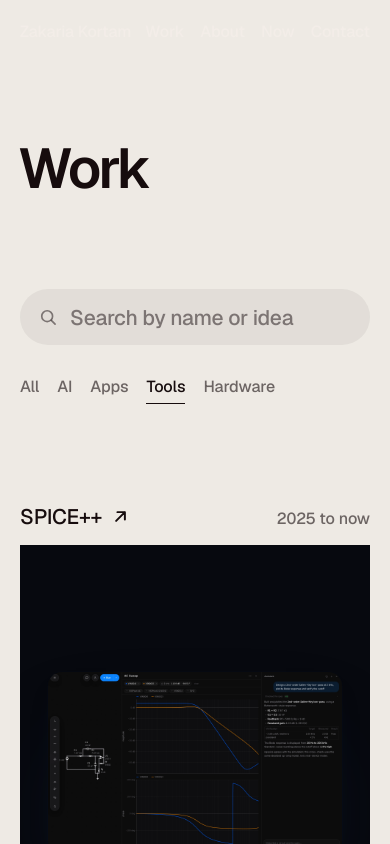
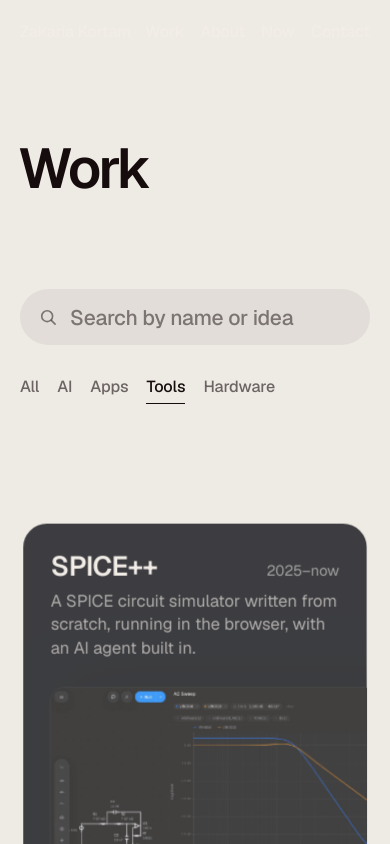
Before and after one commit to zkortam/zakariakortam, a Next.js app: page /portfolio in a window 390 px wide. Both pictures are taken after a click on the button "Tools". Shown: the top 844 px of the page. Built offline with nearby package versions, Linux system fonts and the light colour scheme.

Commit message:
Work page: products as tiles like the home page, roles and projects in one row style; short years (2025–26, 2024)
Co-Authored-By: Claude Opus 5.5 <noreply@anthropic.com>

```diff
--- a/src/app/globals.css
+++ b/src/app/globals.css
@@ -1330,3 +1330,21 @@ a, button { transition-property: color, background-color, border-color, opacity,
   background: radial-gradient(closest-side, color-mix(in oklab, var(--acc) 42%, transparent), transparent); opacity: .6; }
 .rh-meta { display: flex; flex-wrap: wrap; gap: 4px 20px; margin-top: 20px; color: var(--bone); }
 .rh-meta span { color: var(--bone-64); }
+
+/* ---------- Work page: the products as tiles ---------- */
+.bt-top { display: flex; align-items: baseline; justify-content: space-between; gap: 16px; }
+.bt-year { flex: none; font-size: 15px; opacity: .56; }
+.wgrid { display: grid; grid-template-columns: minmax(0, 1fr); gap: 12px; }
+@media (min-width: 768px) { .wgrid { grid-template-columns: repeat(2, minmax(0, 1fr)); gap: 16px; } }
+@media (min-width: 1280px) { .wgrid { grid-template-columns: repeat(3, minmax(0, 1fr)); gap: 20px; } }
+.bt.bt-w { height: 520px; min-height: 0; }
+@media (min-width: 1024px) { .bt.bt-w { height: 560px; } }
+.bt-w .bt-title { font-size: 28px; }
+.bt-w.bt-shot .bt-media { padding: 28px 0 0 28px; justify-content: flex-start; }
+.bt-w.bt-helio .bt-media { padding: 28px 28px 0; }
+.bt-w.bt-shot .bt-media img { width: 150%; max-width: none; border-radius: 14px 0 0 0; }
+.bt-w.bt-helio .bt-card { width: 100%; border-radius: 18px 18px 0 0; }
+.bt-w.bt-airo { flex-direction: column; }
+.bt-w.bt-airo .bt-head { flex: none; padding-bottom: 0; }
+.bt-w.bt-airo .bt-media { padding: 28px 28px 0; }
+.wgrid > .bt { grid-column: auto; }
--- a/src/components/Bento.tsx
+++ b/src/components/Bento.tsx
@@ -18,13 +18,16 @@ const FIGURES = [
   { value: '8,580', label: 'commits, all in 2026' },
 ]
 
-function Tile({ id, className, children, media }: { id: string; className: string; children?: ReactNode; media: ReactNode }) {
+export function Tile({ id, className, children, media, year }: { id: string; className: string; children?: ReactNode; media: ReactNode; year?: boolean }) {
   const p = projects.find((x) => x.id === id)!
   const spec = PLATES[id]
   return (
     <TLink href={`/portfolio/${id}`} className={`bt ${className}`} data-tone={spec.tone} style={{ ['--ground' as string]: spec.ground }}>
       <span className="bt-head">
-        <span className="bt-title">{p.title}</span>
+        <span className="bt-top">
+          <span className="bt-title">{p.title}</span>
+          {year && <span className="bt-year tnum">{p.year}</span>}
+        </span>
         <span className="bt-line">{p.line}</span>
         {children}
       </span>
@@ -33,6 +36,22 @@ function Tile({ id, className, children, media }: { id: string; className: strin
       </span>
     </TLink>
   )
+}
+
+/** The real picture for each product's tile. */
+export function tileMedia(id: string, square = false): { cls: string; media: ReactNode } {
+  const spec = PLATES[id]
+  if (id === 'helio')
+    return {
+      cls: 'bt-helio',
+      media: <span className="bt-card">{spec.video && <LoopVideo clip={square && spec.video.mobile ? spec.video.mobile : spec.video} mobile={spec.video.mobile} id="tile-helio" />}</span>,
+    }
+  if (id === 'surf' || id === 'surf-messenger') return { cls: 'bt-phone', media: <PhoneWithLoop spec={spec} desk={false} /> }
+  if (id === 'spice-plus-plus')
+    return { cls: 'bt-shot', media: <Image src="/work/hd/spice-plus-plus-app.webp" alt="" width={3200} height={2000} sizes="(min-width:1024px) 40vw, 100vw" quality={82} /> }
+  if (id === 'rtl-plus-plus')
+    return { cls: 'bt-shot', media: <Image src="/work/hd/rtlpp-app.webp" alt="" width={2304} height={1612} sizes="(min-width:1024px) 40vw, 100vw" quality={82} /> }
+  return { cls: 'bt-airo', media: <Image src="/work/derived/airofind-results.webp" alt="" width={1277} height={1760} sizes="(min-width:1024px) 30vw, 80vw" quality={82} /> }
 }
 
 export function Bento() {
--- a/src/components/ProjectTile.tsx
+++ /dev/null
@@ -1,98 +0,0 @@
-import Image from 'next/image'
-import { TLink } from './TLink'
-import { HERO_SIZES } from './PlateMedia'
-import type { Project } from '@/lib/projects-data'
-import { PHONE_SCREEN, PLATES } from '@/lib/media'
-import { Icon } from './Icon'
-
-const TILE_SIZES = '(min-width:1024px) 31vw, (min-width:768px) 48vw, 100vw'
-
-export function ProjectTile({ project, index }: { project: Project; index: number }) {
-  const spec = PLATES[project.id]
-  if (!spec) return null
-  const img = spec.primary
-  const hero = HERO_SIZES[project.id]
-  const c = spec.composition
-  // Tiles stay still, but they show the loop's first frame: a tile opening into its plate lands on the same picture.
-  const vid = spec.video
-  const card = c === 'card' && vid ? { src: vid.poster, w: vid.w, h: vid.h, alt: img.alt } : img
-  // The first row is above the fold on tablets and desktops: fetch it with the HTML, not after layout.
-  const load = index === 0 ? ({ priority: true } as const) : index < 3 ? ({ loading: 'eager' } as const) : {}
-  return (
-    <TLink
-      href={`/portfolio/${project.id}`}
-      flip="tile"
-      flipId={project.id}
-      className="tile u-group col-span-4 block md:col-span-6 lg:col-span-4"
-      data-media=""
-      style={{ ['--d' as string]: `${(index % 3) * 80}ms` }}
-    >
-      <span className="flex items-baseline justify-between gap-[12px]">
-        <span className="text-read">
-          <span className="u-box">
-            {project.title}
-            <span aria-hidden="true" className="u-line" />
-          </span>
-          <span aria-hidden="true" className="tarr ml-[8px]">
-            <Icon name="arrow-up-right" size="1em" strokeWidth={2.25} className="ar" />
-          </span>
-        </span>
-        <span className="c3 tnum whitespace-nowrap text-body" data-align="end">
-          {project.year}
-        </span>
-      </span>
-      <span className="tile-media mt-[14px] block" style={{ background: spec.ground }}>
-        {c === 'card' && (
-          <span className="absolute inset-0 flex items-center justify-center">
-            <span className={`card tile-card block ${project.id === 'helio' ? '' : 'card-plain'}`} style={{ width: project.id === 'helio' ? '92%' : '84%' }} data-flip-img="" data-flip-fit="width">
-              <Image src={card.src} alt={card.alt} width={card.w} height={card.h} sizes={TILE_SIZES} quality={82} data-hero-sizes={hero} {...load} />
-            </span>
-          </span>
-        )}
-        {(c === 'phone-right' || c === 'phone-left') && (
-          <>
-            {spec.ambient && (
-              <span aria-hidden="true" className="amb block" style={{ width: '170%', height: '170%', opacity: 0.22, top: '55%' }}>
-                <i style={{ backgroundImage: `url(${spec.ambient.src})`, animation: 'none' }} />
-              </span>
-            )}
-            <span className="absolute left-0 right-0 top-[8%] mx-auto block h-[96%]" style={{ aspectRatio: `${img.w} / ${img.h}` }}>
-              <span className="relative block" data-flip-img="" data-flip-fit="width">
-                <span className="phone-shadow block">
-                  <Image src={img.src} alt={img.alt} width={img.w} height={img.h} sizes={TILE_SIZES} quality={82} className="block h-auto w-full" data-hero-sizes={hero} {...load} />
-                </span>
-                {vid && (
-                  <span
-                    aria-hidden="true"
-                    className="phone-screen absolute block"
-                    style={{
-                      left: `${PHONE_SCREEN.left * 100}%`,
-                      top: `${PHONE_SCREEN.top * 100}%`,
-                      width: `${PHONE_SCREEN.width * 100}%`,
-                      height: `${PHONE_SCREEN.height * 100}%`,
-                      borderRadius: `${PHONE_SCREEN.rx * 100}% / ${PHONE_SCREEN.ry * 100}%`,
-                    }}
-                  >
-                    <Image src={vid.poster} alt="" fill sizes={TILE_SIZES} quality={82} className="object-cover" data-hero-sizes={hero} />
-                  </span>
-                )}
-              </span>
-            </span>
-          </>
-        )}
-        {c === 'bleed' && (
-          <span className="absolute inset-0 block" data-flip-img="" data-flip-fit="cover">
-            <Image src={img.src} alt={img.alt} fill sizes={TILE_SIZES} quality={75} className="object-cover" style={{ objectPosition: '58% 50%' }} data-hero-sizes={hero} {...load} />
-          </span>
-        )}
-        {c === 'results' && (
-          <span className="absolute left-0 right-0 top-[6%] block">
-            <span className="tile-results block" data-flip-img="" data-flip-fit="width">
-              <Image src={img.src} alt={img.alt} width={img.w} height={img.h} sizes={TILE_SIZES} quality={82} className="block h-auto w-full" data-hero-sizes={hero} {...load} />
-            </span>
-          </span>
-        )}
-      </span>
-    </TLink>
-  )
-}
--- a/src/components/WorkIndex.tsx
+++ b/src/components/WorkIndex.tsx
@@ -1,7 +1,7 @@
 'use client'
 
 import { useEffect, useMemo, useRef, useState } from 'react'
-import { ProjectTile } from './ProjectTile'
+import { Tile, tileMedia } from './Bento'
 import { ExperienceList } from './ExperienceList'
 import { IndexRows } from './IndexRows'
 import { projects, type Category, type Project } from '@/lib/projects-data'
@@ -162,10 +162,13 @@ export function WorkIndex() {
         )}
 
         {featured.length > 0 && (
-          <div className="grid-main mt-sec gap-y-[64px] md:gap-y-[80px] lg:gap-y-[96px]">
-            {featured.map((p, i) => (
-              <ProjectTile key={p.id} project={p} index={i} />
-            ))}
+          <div className="grid-main mt-sec">
+            <div className="wgrid col-span-full">
+              {featured.map((p) => {
+                const t = tileMedia(p.id, true)
+                return <Tile key={p.id} id={p.id} className={`bt-w ${t.cls}`} media={t.media} year />
+              })}
+            </div>
           </div>
         )}
 
--- a/src/lib/projects-data.ts
+++ b/src/lib/projects-data.ts
@@ -43,7 +43,7 @@ export const projects: Project[] = [
     line: 'Product for AI agent trust: identity, authorization, policy, and lifecycle for autonomous agents.',
     kind: 'work',
     featured: true,
-    year: 'July 2026 to now',
+    year: '2026–now',
     role: 'Associate Innovation Product Manager',
     org: 'DigiCert',
     overview:
@@ -64,7 +64,7 @@ export const projects: Project[] = [
     line: 'An agentic platform that connects factory systems (PLCs, MES, and SCADA) to AI agents.',
     kind: 'work',
     featured: true,
-    year: 'April 2025 to July 2026',
+    year: '2025–26',
     role: 'Founding AI Engineer',
     org: 'FacilisAI',
     overview:
@@ -92,7 +92,7 @@ export const projects: Project[] = [
     line: 'Shipped features for the Incorta AI Copilot, from PRD to rollout.',
     kind: 'work',
     featured: true,
-    year: 'July 2024 to March 2025',
+    year: '2024–25',
     role: 'Product Engineering Intern',
     org: 'Incorta',
     overview:
@@ -114,7 +114,7 @@ export const projects: Project[] = [
     line: 'Took a mobile queuing app from discovery to a shipped Flutter MVP.',
     kind: 'work',
     featured: true,
-    year: 'June to October 2023',
+    year: '2023',
     role: 'Product Intern',
     org: 'Inqueue',
     overview:
@@ -167,7 +167,7 @@ export const projects: Project[] = [
     line: 'A social network with feeds, short video, messaging, and live, on web, iOS, and Android.',
     kind: 'project',
     featured: true,
-    year: '2022 to now',
+    year: '2022–now',
     role: 'Product, design, and engineering',
     overview:
       'Surf has feeds, posts, shorts with a video editor in the browser, messaging and calls, live streaming, creator analytics, subscriptions, and family controls. One Next.js codebase runs the web app and the iOS and Android apps.',
@@ -224,7 +224,7 @@ export const projects: Project[] = [
     line: 'A SPICE circuit simulator written from scratch, running in the browser, with an AI agent built in.',
     kind: 'project',
     featured: true,
-    year: '2025 to now',
+    year: '2025–now',
     role: 'Product, design, and engineering',
     overview:
       'SPICE++ is an LTspice replacement that runs in the browser. It has a schematic editor, a waveform viewer, and a simulation engine I wrote myself in TypeScript.',
@@ -474,7 +474,7 @@ export const projects: Project[] = [
     line: 'A sprinkler that uses oscillators to spread water more evenly.',
     kind: 'project',
     featured: false,
-    year: '2020 to 2022',
+    year: '2020–22',
     role: 'Lead Designer',
     overview:
       'A two-year high school design project. I prototyped and tested a sprinkler that uses oscillators to cover ground more evenly and waste less water.',
```
Also changed, not shown: src/components/ExperienceList.tsx (+8 -11 lines).
